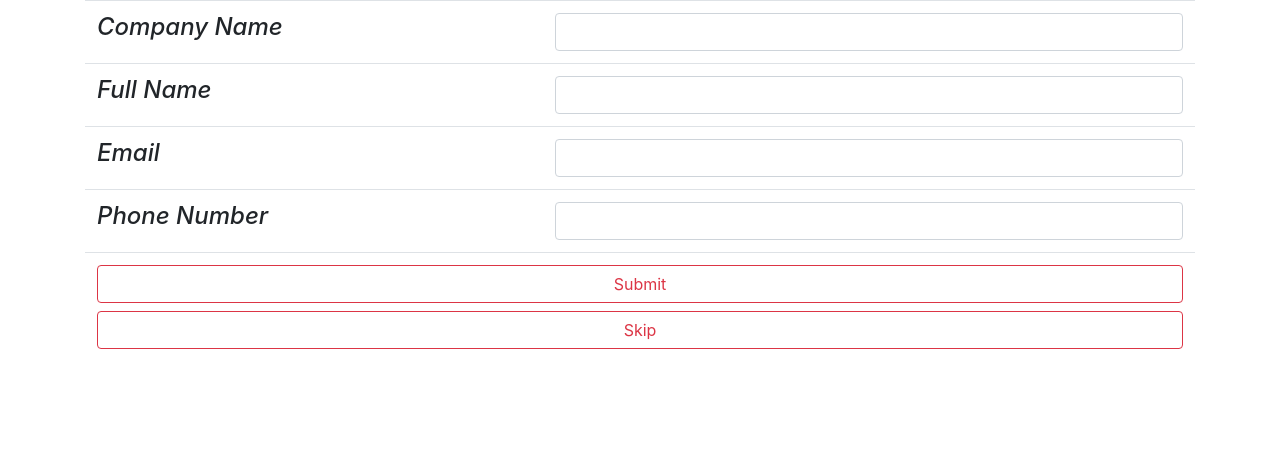
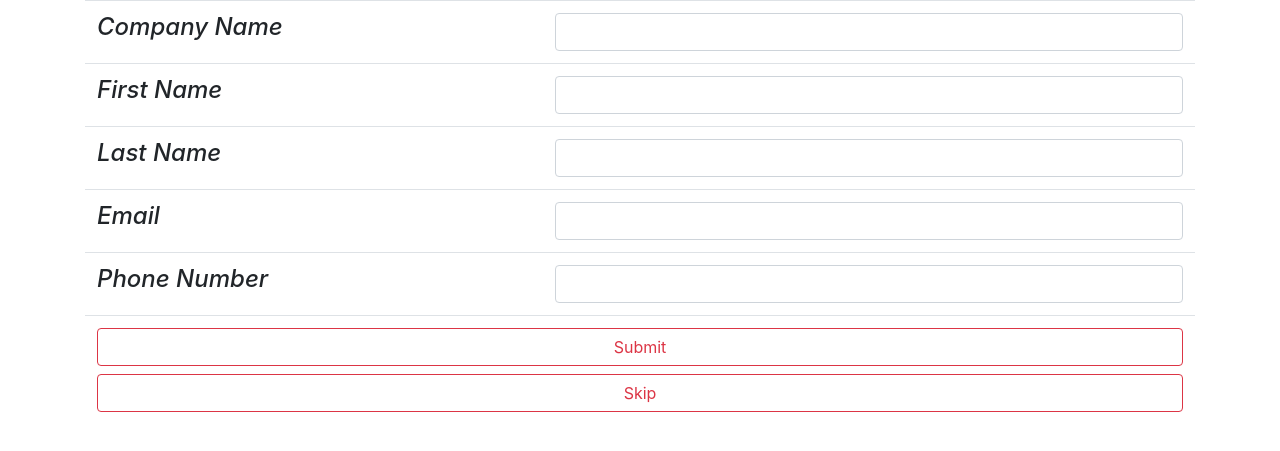
Before and after one commit to OzPozner-bynet/bynet_installer, a Flask app: page /details in a window 1280 px wide. Shown: the part 56-507 px from the top of the page. Run offline with Flask 2, Linux system fonts and the light colour scheme; some libraries are stand-ins or nearby versions.

Commit message:
updated regex

```diff
--- a/templates/details.html
+++ b/templates/details.html
@@ -11,17 +11,23 @@
             <tr>
                 <td><label class="font-italic h4">Company Name</label></td>
                 <td><input type="text" name="company_name"
-                            class="form-control" required
+                            class="form-control required"
                             pattern="[a-zA-Z0-9]*${1,100}"
                             title="Company name must contain only alphanumeric charachters."/></td>
             </tr>
             <tr>
-                <td><label class="font-italic h4">Full Name</label></td>
+                <td><label class="font-italic h4">First Name</label></td>
                 <td><input type="text" name="full_name"
                             class="form-control"
-                            pattern="\w+\s\w+"
-                            title="Name must contain at least 2 words."/></td
->
+                            pattern="^[a-zA-Z]{1,100}$"
+                            title="First name must contian only alphabetic characters."/></td>
+            </tr>
+	    <tr>
+                <td><label class="font-italic h4">Last Name</label></td>
+                <td><input type="text" name="full_name"
+                            class="form-control"
+                            pattern="^[a-zA-Z]{1,100}$"
+                            title="Last name must contain only alphabetic characters."/></td>
             </tr>
             <tr>
                 <td><label class="font-italic h4">Email</label></td>
```
